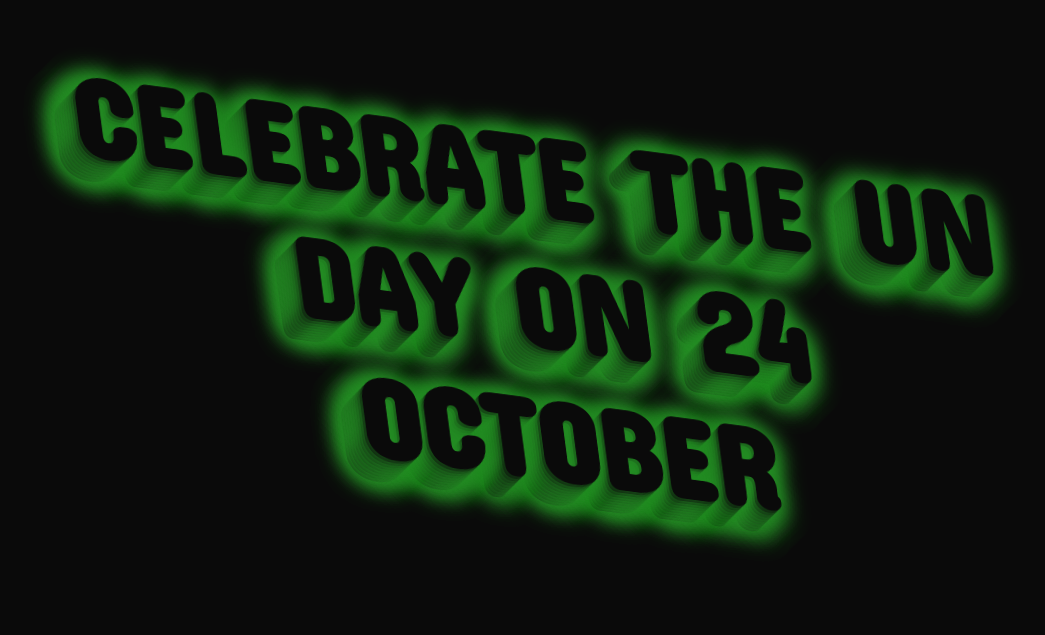
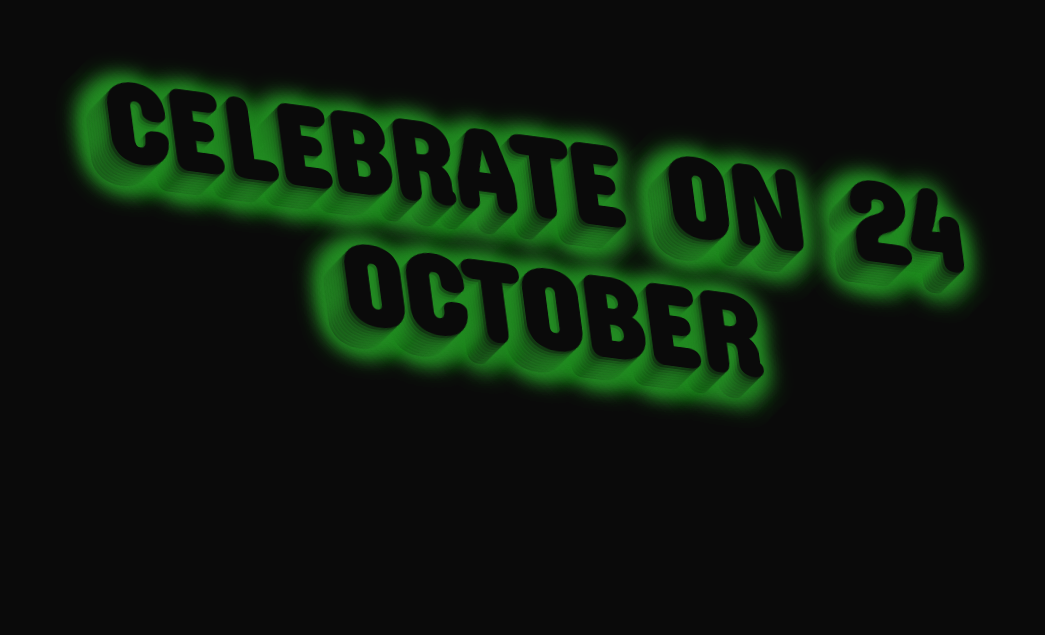
Before and after one commit to adauda/UN, a plain HTML site: page glowingtext.html in a window 1280 px wide. Shown: the whole page, without its empty margins (152-1197 px from the left). Drawn offline with Linux system fonts and the light colour scheme.

Commit message:
update glowing.html

```diff
--- a/glowingtext.html
+++ b/glowingtext.html
@@ -75,17 +75,17 @@
 
 
 <figure>
-	<h1>Celebrate the UN Day on 24 October</h1>
-	<h1>Celebrate the UN Day on 24 October</h1>
-	<h1>Celebrate the UN Day on 24 October</h1>
-	<h1>Celebrate the UN Day on 24 October</h1>
-	<h1>Celebrate the UN Day on 24 October</h1>
-	<h1>Celebrate the UN Day on 24 October</h1>
-	<h1>Celebrate the UN Day on 24 October</h1>
-	<h1>Celebrate the UN Day on 24 October</h1>
-	<h1>Celebrate the UN Day on 24 October</h1>
-	<h1>Celebrate the UN Day on 24 October</h1>
-	<h1>Celebrate the UN Day on 24 October</h1>
+	<h1>Celebrate on 24 October</h1>
+	<h1>Celebrate on 24 October</h1>
+	<h1>Celebrate on 24 October</h1>
+	<h1>Celebrate on 24 October</h1>
+	<h1>Celebrate on 24 October</h1>
+	<h1>Celebrate on 24 October</h1>
+	<h1>Celebrate on 24 October</h1>
+	<h1>Celebrate on 24 October</h1>
+	<h1>Celebrate on 24 October</h1>
+	<h1>Celebrate on 24 October</h1>
+	<h1>Celebrate on 24 October</h1>
 </figure>
 </body>
 </html>
```
